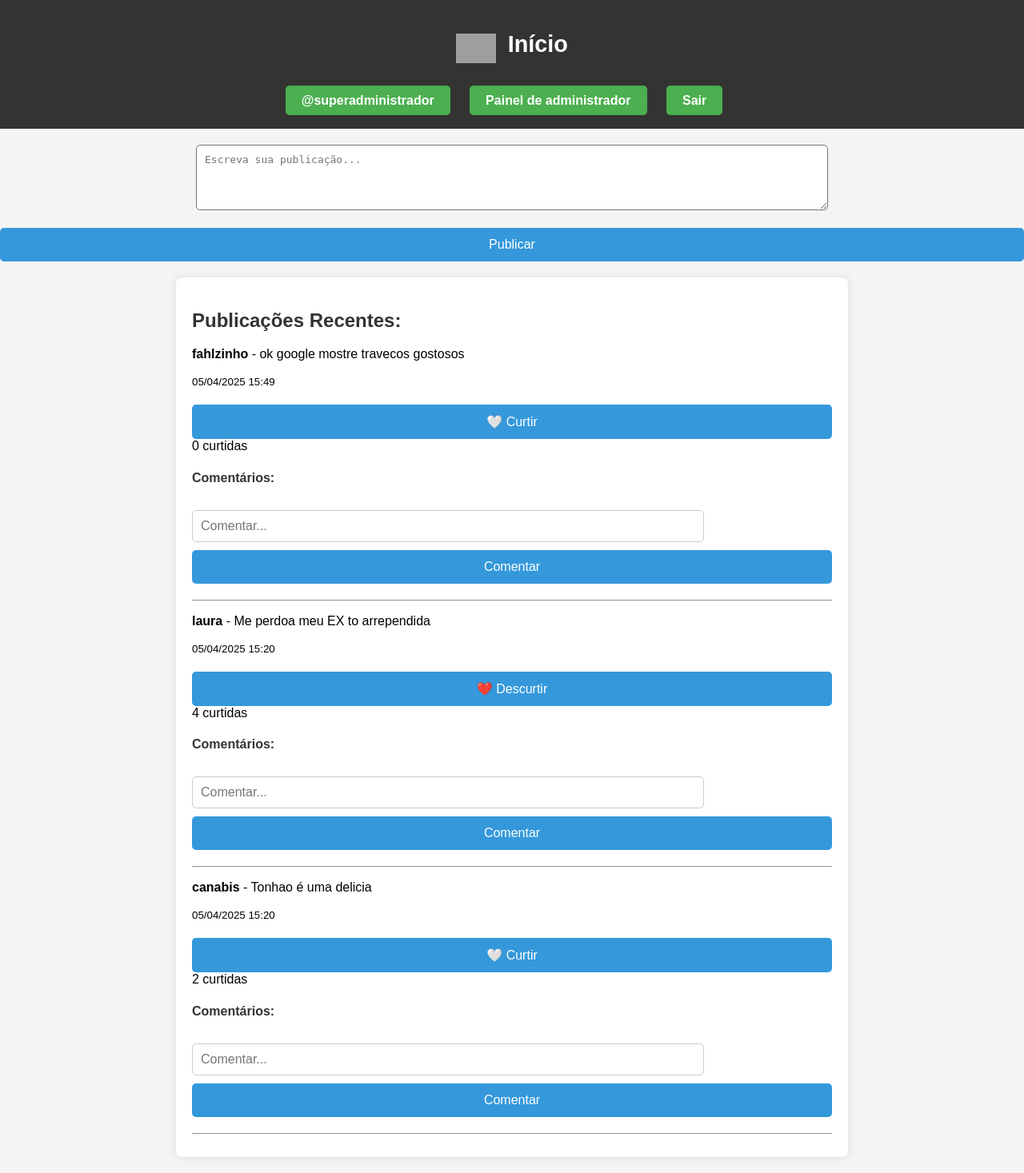
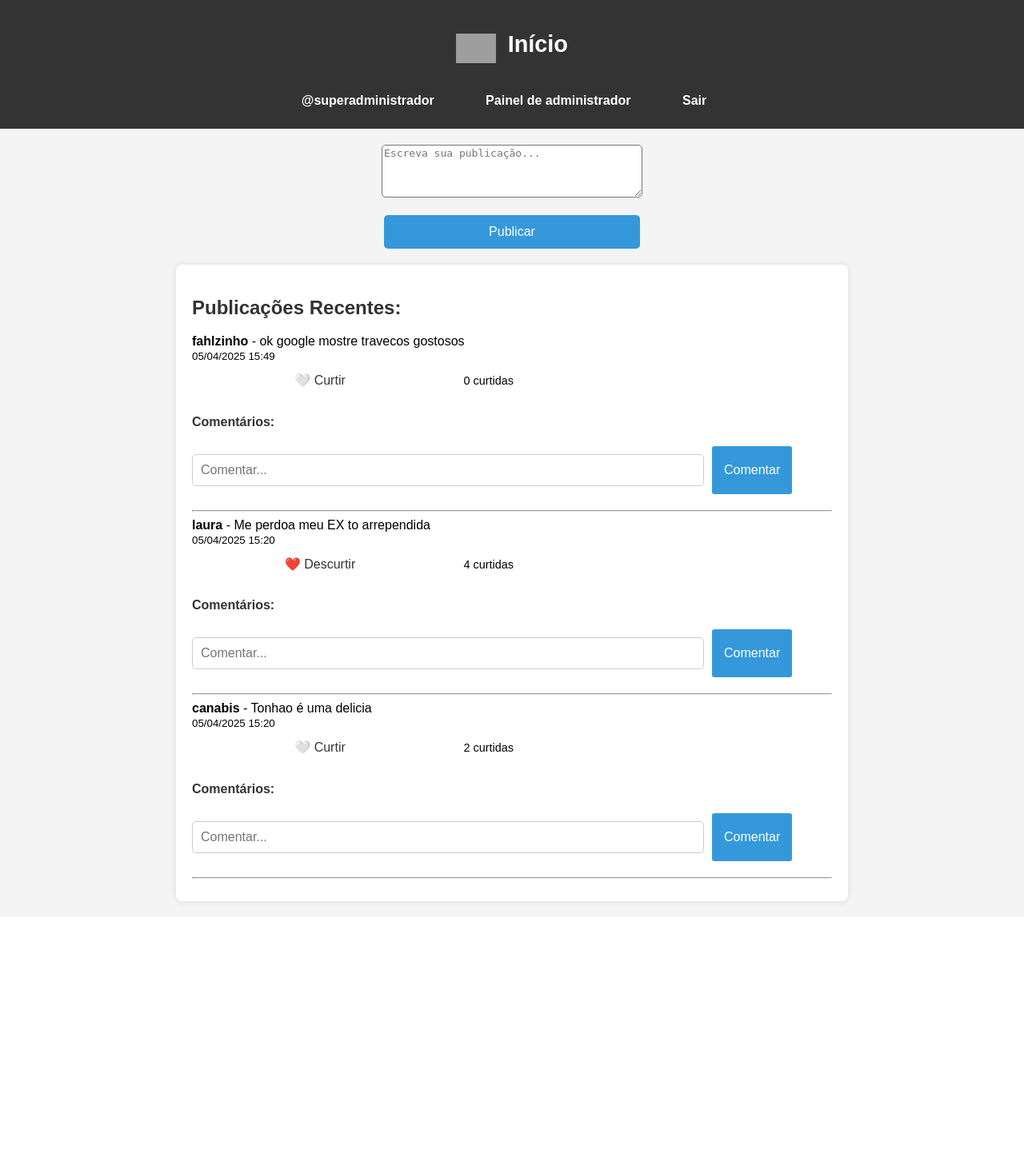
Before and after one commit to eovieira/IFSP-ARQ_-_Social_Network, a Flask app: page / in a window 1280 px wide. Shown: the whole page at 80% size. After the commit the page ends 1134 px from the top, so only its background shows below. Run offline with Flask 3, Linux system fonts and the light colour scheme; a user stored in the database is signed in; data comes from the database, SQL or seed files in the repository; both versions use the stored data as it was after the commit; grey boxes are pictures that could not be loaded.

Commit message:
"atualizado" o css

```diff
--- a/socialnetwork/static/style.css
+++ b/socialnetwork/static/style.css
@@ -295,7 +295,7 @@ nav ul li a {
 
 .form-container input {
     width: 100%;
-    max-width: 100%; /* Garante que os inputs não ultrapassem a largura do contêiner */
+    max-width: 80%; /* Garante que os inputs não ultrapassem a largura do contêiner */
     padding: 12px;
     margin: 10px 0;
     font-size: 1em;
@@ -310,7 +310,7 @@ nav ul li a {
     cursor: pointer;
     transition: background-color 0.3s ease;
     border: none;
-    width: 100%; /* Faz o botão ter o mesmo tamanho dos inputs */
+    width: 80%; /* Faz o botão ter o mesmo tamanho dos inputs */
     padding: 12px;
 }
 
@@ -379,7 +379,7 @@ footer .icon {
 
 form input[type="text"] {
     width: 100%;
-    max-width: 100%;
+    max-width: 80%;
     padding: 10px;
     margin: 10px 0;
     font-size: 1em;
@@ -390,7 +390,7 @@ form input[type="text"] {
 
 form a {
     display: inline-block;
-    width: 100%;
+    width: 40vh;
     padding: 12px;
     text-align: center;
     background-color: #3498db;
@@ -412,23 +412,20 @@ form a:hover {
 }
 
 textarea {
-    width: 60%;
-    min-width: 300px;
-    padding: 10px;
+    width: 40vh;
     font-size: 1em;
     border-radius: 5px;
 }
 
 a {
     text-decoration: none;
-    background-color: #4CAF50;
     color: white;
     padding: 10px 20px;
     border-radius: 5px;
 }
 
 a:hover {
-    background-color: #45a049;
+    background-color: #40404037;
 }
 
 form {
@@ -479,3 +476,17 @@ form button:hover {
     margin-bottom: 20px;
     border-radius: 5px;
 }
+
+a.user {
+    all: unset; /* Remove todos os estilos padrão */
+    color: black;
+    cursor: pointer;
+    text-decoration: none;
+    border: none;
+    font: inherit;
+    transition: color 0.3s ease;
+}
+
+a.user:hover {
+    color: #555; /* Cor mais escura ao passar o mouse */
+}
--- a/socialnetwork/templates/index.html
+++ b/socialnetwork/templates/index.html
@@ -54,19 +54,19 @@
             <h2>Publicações Recentes:</h2>
             {% for publicacao in publicacoes %}
             <div class="publicacao">
-                <p><strong>{{ publicacao.usuario.username }}</strong> - {{ publicacao.texto }}</p>
+                <strong><a class="user" href="{{ url_for('perfil', username=publicacao.usuario.username) }}">{{ publicacao.usuario.username }}</a></strong> - {{ publicacao.texto }}<br>
                 <small>{{ publicacao.data_criacao.strftime('%d/%m/%Y %H:%M') }}</small>
 
                 {% if current_user.is_authenticated %}
                     {% set ja_curtiu_pub = publicacao.curtidas | selectattr('usuario.id', 'equalto', current_user.id) | list | length > 0 %}
-                    <form method="POST" action="{{ url_for('descurtir_publicacao' if ja_curtiu_pub else 'curtir_publicacao', publicacao_id=publicacao.id) }}" id="curtir-{{ publicacao.id }}">
-                        <a href="#" onclick="submitForm('curtir-{{ publicacao.id }}')">{{ '❤️ Descurtir' if ja_curtiu_pub else '🤍 Curtir' }}</a>
+                    <div class="acoes">
+                    <form method="POST" action="{{ url_for('descurtir_publicacao' if ja_curtiu_pub else 'curtir_publicacao', publicacao_id=publicacao.id) }}" id="curtir-{{ publicacao.id }}" style="display:inline;">
+                        <a href="#" onclick="submitForm('curtir-{{ publicacao.id }}')" class="botao-like">{{ '❤️ Descurtir' if ja_curtiu_pub else '🤍 Curtir' }}</a>
                         <span>{{ publicacao.curtidas | length }} curtidas</span>
                     </form>
-
                     {% if publicacao.usuario.id == current_user.id %}
-                        <form method="POST" action="{{ url_for('deletar_publicacao', publicacao_id=publicacao.id) }}" style="display:inline;" id="delete-pub-{{ publicacao.id }}">
-                            <a href="#" onclick="return confirm('Tem certeza que deseja deletar esta publicação?') && submitForm('delete-pub-{{ publicacao.id }}')">🗑️ Deletar</a>
+                        <form method="POST" action="{{ url_for('deletar_publicacao', publicacao_id=publicacao.id) }}" style="display:inline;" id="delete-pub-{{ publicacao.id }}" style="display:inline;">
+                            <a href="#" onclick="return confirm('Tem certeza que deseja deletar esta publicação?') && submitForm('delete-pub-{{ publicacao.id }}')" class="botao-deletar">🗑️ Deletar</a>
                         </form>
                     {% endif %}
                 {% endif %}
@@ -74,47 +74,48 @@
                 <h4>Comentários:</h4>
                 {% for comentario in publicacao.comentarios %}
                     <div class="comentario">
-                        <p><strong>{{ comentario.usuario.username }}</strong>: {{ comentario.texto }}</p>
+                        <strong><a class="user" href="{{ url_for('perfil', username=comentario.usuario.username)}}">{{ comentario.usuario.username }}</a></strong>- {{ comentario.texto }}
 
                         {% if current_user.is_authenticated %}
                             {% set ja_curtiu_coment = comentario.curtidas | selectattr('usuario.id', 'equalto', current_user.id) | list | length > 0 %}
-                            <form method="POST" action="{{ url_for('descurtir_comentario' if ja_curtiu_coment else 'curtir_comentario', comentario_id=comentario.id) }}" id="curtir-com-{{ comentario.id }}">
-                                <a href="#" onclick="submitForm('curtir-com-{{ comentario.id }}')">{{ '❤️ Descurtir' if ja_curtiu_coment else '🤍 Curtir' }}</a>
+                            <form method="POST" action="{{ url_for('descurtir_comentario' if ja_curtiu_coment else 'curtir_comentario', comentario_id=comentario.id) }}" id="curtir-com-{{ comentario.id }}" style="display:inline;">
+                                <a href="#" onclick="submitForm('curtir-com-{{ comentario.id }}')" class="botao-like">{{ '❤️ Descurtir' if ja_curtiu_coment else '🤍 Curtir' }}</a>
                                 <span>{{ comentario.curtidas.count() }} curtidas</span>
                             </form>
 
                             {% if comentario.usuario.id == current_user.id %}
-                                <form method="POST" action="{{ url_for('deletar_comentario', comentario_id=comentario.id) }}" style="display:inline;" id="delete-com-{{ comentario.id }}">
-                                    <a href="#" onclick="return confirm('Deseja deletar este comentário?') && submitForm('delete-com-{{ comentario.id }}')">🗑️</a>
+                                <form method="POST" action="{{ url_for('deletar_comentario', comentario_id=comentario.id) }}" style="display:inline;" id="delete-com-{{ comentario.id }}" style="display:inline;">
+                                    <a href="#" onclick="return confirm('Deseja deletar este comentário?') && submitForm('delete-com-{{ comentario.id }}')" class="botao-deletar">🗑️</a>
                                 </form>
                             {% endif %}
 
                             <div class="respostas">
                                 {% for resposta in comentario.respostas %}
                                     <div class="resposta">
-                                        <p><strong>{{ resposta.usuario.username }}</strong>: {{ resposta.texto }}</p>
+                                        <strong><a href="{{url_for('perfil', username=resposta.usuario.username)}}" class="user">{{resposta.usuario.username}}</a></strong>- {{ resposta.texto }}
                                         {% if resposta.usuario.id == current_user.id %}
                                             <form method="POST" action="{{ url_for('deletar_resposta', resposta_id=resposta.id) }}" style="display:inline;" id="delete-resp-{{ resposta.id }}">
-                                                <a href="#" onclick="return confirm('Deseja deletar esta resposta?') && submitForm('delete-resp-{{ resposta.id }}')">🗑️</a>
+                                                <a href="#" onclick="return confirm('Deseja deletar esta resposta?') && submitForm('delete-resp-{{ resposta.id }}')" class="botao-deletar">🗑️</a>
                                             </form>
                                         {% endif %}
                                     </div>
                                 {% endfor %}
                             </div>
 
-                            <form method="POST" action="{{ url_for('responder_comentario', comentario_id=comentario.id) }}" id="responder-{{ comentario.id }}">
+                            <form method="POST" action="{{ url_for('responder_comentario', comentario_id=comentario.id) }}" id="responder-{{ comentario.id }}" style="display:inline;" class="form-resposta">
                                 <input type="text" name="texto" placeholder="Responder..." required>
-                                <a href="#" onclick="submitForm('responder-{{ comentario.id }}')">Responder</a>
+                                <button type="submit">Responder</button>
                             </form>
                         {% endif %}
                     </div>
                 {% endfor %}
 
                 {% if current_user.is_authenticated %}
-                    <form method="POST" action="{{ url_for('comentar_publicacao', publicacao_id=publicacao.id) }}" id="comentar-{{ publicacao.id }}">
+                    <form method="POST" action="{{ url_for('comentar_publicacao', publicacao_id=publicacao.id) }}" id="comentar-{{ publicacao.id }}" class="form-comentario">
                         <input type="text" name="texto" placeholder="Comentar..." required>
-                        <a href="#" onclick="submitForm('comentar-{{ publicacao.id }}')">Comentar</a>
+                        <button type="submit">Comentar</button>
                     </form>
+                </div>
                 {% endif %}
             </div>
             <hr>
```
Also changed, not shown: socialnetwork/templates/utils/perfil.html (+10 -10 lines), instance/database.db.
